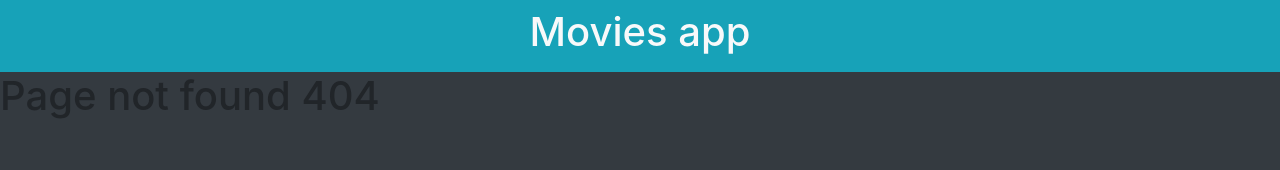
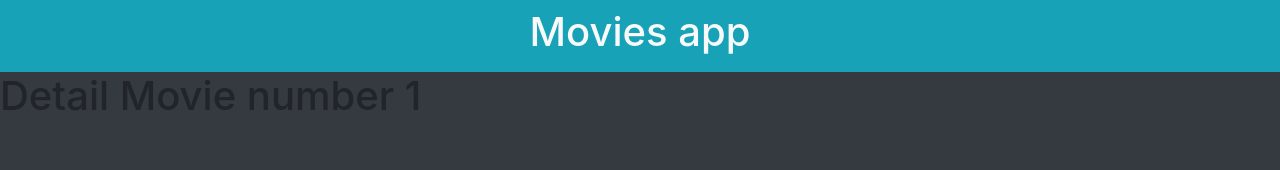
Before and after one commit to gabit690/alkemy-skill-up-react, a React (Create React App) app: page /detail/1 in a window 1280 px wide. Before the commit this address had no page. Shown: the top 170 px of the page. Built offline with nearby package versions, Linux system fonts and the light colour scheme.

Commit message:
Initial routing

```diff
--- a/src/App.js
+++ b/src/App.js
@@ -1,10 +1,10 @@
 import { Route, Routes } from "react-router-dom";
 import Login from "./pages/Login";
-import List from "./pages/List";
+import Discover from "./pages/Discover";
 import NotFound from "./pages/NotFound";
-import UserRoutes from "./routes/UserRoutes";
 import Header from "./components/Header";
 import Footer from './components/Footer';
+import Detail from "./pages/Detail";
 
 function App() {
 
@@ -12,12 +12,8 @@ function App() {
     <Header />
     <Routes>
       <Route path="/" element={<Login />} />
-
-      <Route path="users/*" element={<UserRoutes />} />
-
-      <Route path="list" element={<List />} />
-
-
+      <Route path="discover" element={<Discover />} />
+      <Route path="detail/:id" element={<Detail />} />
       <Route path="*" element={<NotFound />} />
     </Routes>
     <Footer />
--- a/src/components/UserLayout.js
+++ b/src/components/UserLayout.js
@@ -4,9 +4,7 @@ function UserLayout() {
     return (
         <>
             <Link to="/users/A">User A</Link>
-            <br />
             <Link to="/users/B">User B</Link>
-            <br />
             <Link to="/users/C">User C</Link>
             <Outlet />
         </>
--- /dev/null
+++ b/src/pages/Detail.js
@@ -0,0 +1,12 @@
+import { useParams } from "react-router-dom";
+
+function Detail() {
+
+    const { id } = useParams();
+
+    return <>
+        <h1>Detail Movie number { id }</h1>
+    </>;
+}
+
+export default Detail;
--- a/src/pages/List.js
+++ b/src/pages/Discover.js
@@ -27,7 +27,7 @@ function List() {
                 <div class="card-body">
                   <h5 class="card-title">{ movie.title }</h5>
                   <p class="card-text">{ movie.overview }</p>
-                  <Link to="#" class="btn btn-primary">Go somewhere</Link>
+                  <Link to={`/detail/${movie.id}`} class="btn btn-primary">Go somewhere</Link>
                 </div>
               </div>
             </div>
--- a/src/pages/Login.js
+++ b/src/pages/Login.js
@@ -36,13 +36,13 @@ function Login() {
         sweetAlert("Sucess", "Valid data", "success");
         const tokenReceived = res.data.token;
         localStorage.setItem('token', tokenReceived);
-        navigate('/list');
+        navigate('/discover');
       });
   }
 
   return (
     <div className='container bg-light mt-3 rounded'>
-      {token && <Navigate to="/list" />}
+      {token && <Navigate to="/discover" />}
       <h2 className='text-center pt-3'>Login form</h2>
       <form onSubmit={submitHandler} className="container-sm mx-auto d-flex flex-column py-4">
         <label>
```
